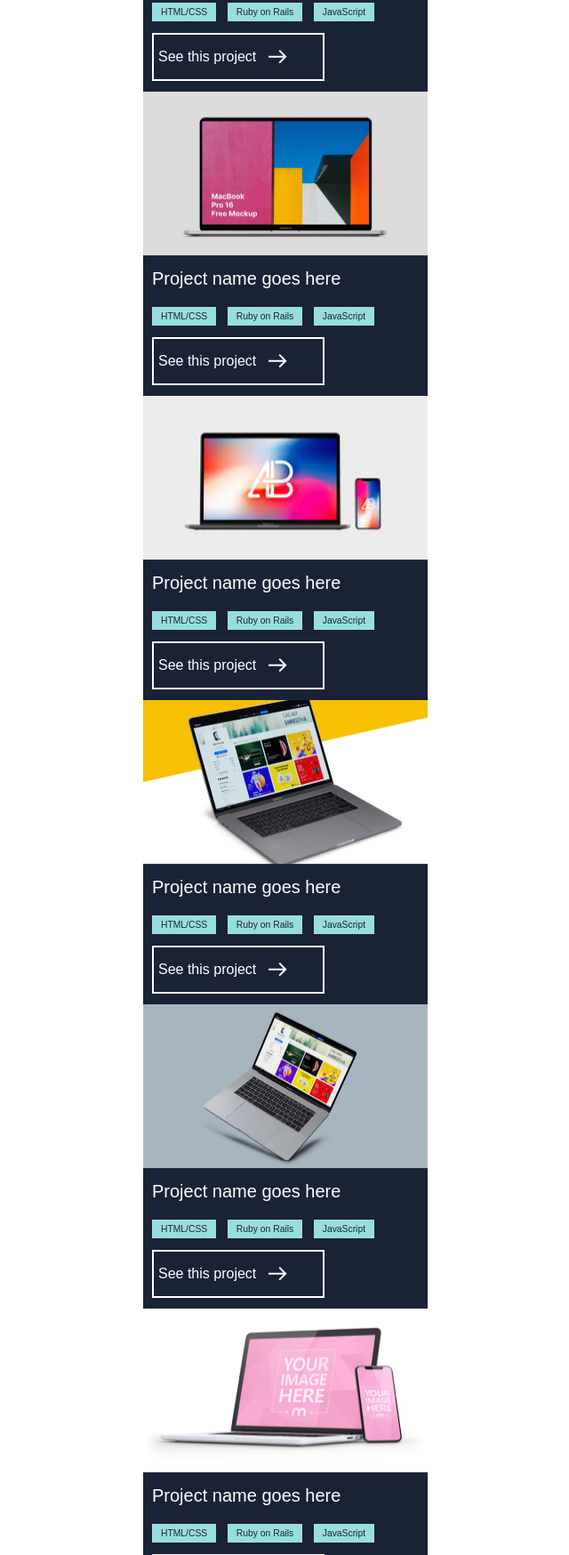
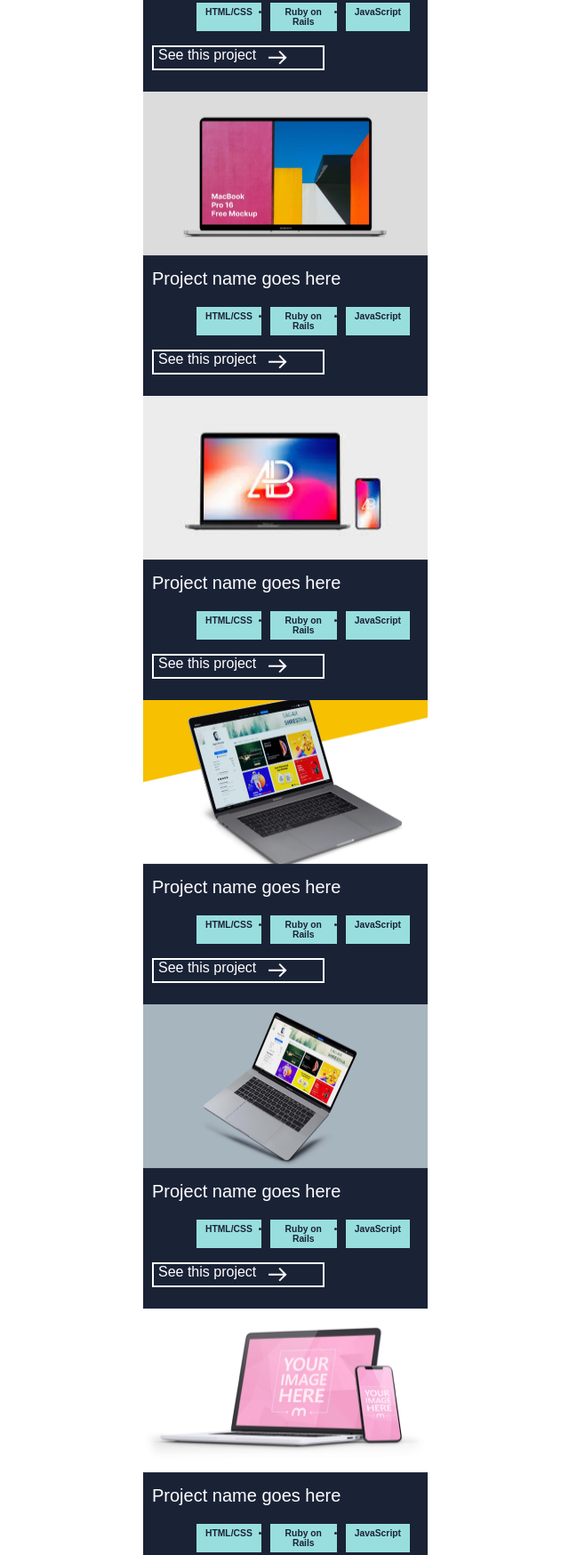
Before and after one commit to Nelofarzabi/Portfolio-project, a website: page index.html in a window 1280 px wide. Shown: the part 1010-2758 px from the top of the page at 89% size, without its empty margins (327-967 px from the left). Drawn offline with nearby package versions, Linux system fonts and the light colour scheme; a web font is replaced by a local one.

Commit message:
Update index.html

```diff
--- a/index.html
+++ b/index.html
@@ -41,88 +41,122 @@
     <button class="collaboration" type="button">Start collaboration</button>
     <div class="banner-image"></div>
   </section>
-  <div class="project-section">
-    <p class="project">project</p>
+  <section class="project-section">
+    <h2 class="project">projects</h2>
     <div class="projects">
       <img class="project-images" src="images/project-1.png" alt="">
-      <p class="project-name" >Project name goes here</p>
-      <div class="project-languages">
-        <div class="css-html">HTML/CSS</div>
-        <div class="ruby">Ruby on Rails</div>
-        <div class="javascript">JavaScript</div>
-      </div>
-      <div class="see-project">
-        <p class="this-project">See this project</p>
-        <img class="right-arrow" src="images/right-arrow.svg" alt="">
-      </div>
-    </div>
-    <div class="projects">
-      <img class="project-images" src="images/project-2.png" alt="">
-      <p class="project-name" >Project name goes here</p>
-      <div class="project-languages">
-        <div class="css-html">HTML/CSS</div>
-        <div class="ruby">Ruby on Rails</div>
-        <div class="javascript">JavaScript</div>
-      </div>
-      <div class="see-project">
-        <p class="this-project">See this project</p>
-        <img class="right-arrow" src="images/right-arrow.svg" alt="">
-      </div>
-      </div>
-      <div class="projects">
-        <img class="project-images" src="images/project-3.png" alt="">
-        <p class="project-name" >Project name goes here</p>
-        <div class="project-languages">
-          <div class="css-html">HTML/CSS</div>
-          <div class="ruby">Ruby on Rails</div>
-          <div class="javascript">JavaScript</div>
-        </div>
+
+      <h3 class="project-name" >Project name goes here</h3>
+      <ul class="project-languages">
+        <li class="css-html">HTML/CSS</li>
+        <li class="ruby">Ruby on Rails</li>
+        <li class="javascript">JavaScript</li>
+      </ul>
+
+      <div class="see-project-div">
         <div class="see-project">
-          <p class="this-project">See this project</p>
+          <a class="this-project">See this project</a>
           <img class="right-arrow" src="images/right-arrow.svg" alt="">
         </div>
       </div>
-      <div class="projects">
-        <img class="project-images" src="images/project-5.png" alt="">
-        <p class="project-name" >Project name goes here</p>
-        <div class="project-languages">
-          <div class="css-html">HTML/CSS</div>
-          <div class="ruby">Ruby on Rails</div>
-          <div class="javascript">JavaScript</div>
-        </div>
+    </div>
+
+    <div class="projects">
+      <img class="project-images" src="images/project-2.png" alt="">
+
+      <h3 class="project-name" >Project name goes here</h3>
+      <ul class="project-languages">
+        <li class="css-html">HTML/CSS</li>
+        <li class="ruby">Ruby on Rails</li>
+        <li class="javascript">JavaScript</li>
+      </ul>
+
+      <div class="see-project-div">
         <div class="see-project">
-          <p class="this-project">See this project</p>
+          <a class="this-project">See this project</a>
           <img class="right-arrow" src="images/right-arrow.svg" alt="">
         </div>
       </div>
-      <div class="projects">
-          <img class="project-images" src="images/project-6.png" alt="">
-          <p class="project-name" >Project name goes here</p>
-          <div class="project-languages">
-              <div class="css-html">HTML/CSS</div>
-              <div class="ruby">Ruby on Rails</div>
-              <div class="javascript">JavaScript</div>
-          </div>
-          <div class="see-project">
-              <p class="this-project">See this project</p>
-              <img class="right-arrow" src="images/right-arrow.svg" alt="">
-          </div>
-      </div>
-      <div class="projects">
-        <img class="project-images" src="images/project-7.png" alt="">
-        <p class="project-name" >Project name goes here</p>
-        <div class="project-languages">
-          <div class="css-html">HTML/CSS</div>
-          <div class="ruby">Ruby on Rails</div>
-          <div class="javascript">JavaScript</div>
-        </div>
+
+    </div>
+
+    <div class="projects">
+      <img class="project-images" src="images/project-3.png" alt="">
+
+      <h3 class="project-name" >Project name goes here</h3>
+      <ul class="project-languages">
+        <li class="css-html">HTML/CSS</li>
+        <li class="ruby">Ruby on Rails</li>
+        <li class="javascript">JavaScript</li>
+      </ul>
+
+      <div class="see-project-div">
         <div class="see-project">
-          <p class="this-project">See this project</p>
+          <a class="this-project">See this project</a>
           <img class="right-arrow" src="images/right-arrow.svg" alt="">
         </div>
       </div>
-  </div>
-  <div class="about-section">
+
+    </div>
+
+    <div class="projects">
+        <img class="project-images" src="images/project-5.png" alt="">
+
+      <h3 class="project-name" >Project name goes here</h3>
+      <ul class="project-languages">
+        <li class="css-html">HTML/CSS</li>
+        <li class="ruby">Ruby on Rails</li>
+        <li class="javascript">JavaScript</li>
+      </ul>
+
+        <div class="see-project-div">
+          <div class="see-project">
+            <a class="this-project">See this project</a>
+            <img class="right-arrow" src="images/right-arrow.svg" alt="">
+          </div>
+        </div>
+
+      </div>
+
+      <div class="projects">
+        <img class="project-images" src="images/project-6.png" alt="">
+
+        <h3 class="project-name" >Project name goes here</h3>
+        <ul class="project-languages">
+          <li class="css-html">HTML/CSS</li>
+          <li class="ruby">Ruby on Rails</li>
+          <li class="javascript">JavaScript</li>
+        </ul>
+
+        <div class="see-project-div">
+          <div class="see-project">
+            <a class="this-project">See this project</a>
+            <img class="right-arrow" src="images/right-arrow.svg" alt="">
+          </div>
+
+        </div>
+      </div>
+
+      <div class="projects">
+        <img class="project-images" src="images/project-7.png" alt="">
+
+        <h3 class="project-name" >Project name goes here</h3>
+        <ul class="project-languages">
+          <li class="css-html">HTML/CSS</li>
+          <li class="ruby">Ruby on Rails</li>
+          <li class="javascript">JavaScript</li>
+        </ul>
+
+        <div class="see-project-div">
+          <div class="see-project">
+            <a class="this-project">See this project</a>
+            <img class="right-arrow" src="images/right-arrow.svg" alt="">
+          </div>
+        </div>
+
+      </div>
+  </section>
+  <section class="about-section">
     <div class="about-heading">
       <p class="about-main-headline">About</p>
       <p class="about-text">Lorem ipsum dolor sit amet, consectetur <br>
@@ -139,11 +173,11 @@
     <div class="tools">
         <div class="languages">
             <p class="tools-header-text">
-                Language
+                Languages
             </p>
             <div class="tools-use">
                 <ul>
-                    <li>JavaScript</li>
+                    <li>JavaScript (ES5/ES6)</li>
                     <li>Ruby</li>
                     <li>HTML</li>
                     <li>CSS</li>
@@ -152,11 +186,11 @@
         </div>
         <div class="frameworks">
             <p class="tools-header-text">
-                Frameworkd
+                Frameworks
             </p>
             <div class="tools-use">
                 <ul>
-                    <li>Bootstrap</li>
+                  <li>Bootstrap</li>
                     <li>Ruby on rails</li>
                     <li>RSpec</li>
                     <li>capibara</li>
@@ -179,7 +213,7 @@
           </div>
         </div>
       </div>
-  </div>
+  </section>
 </div>
 </body>
 </html>
```
